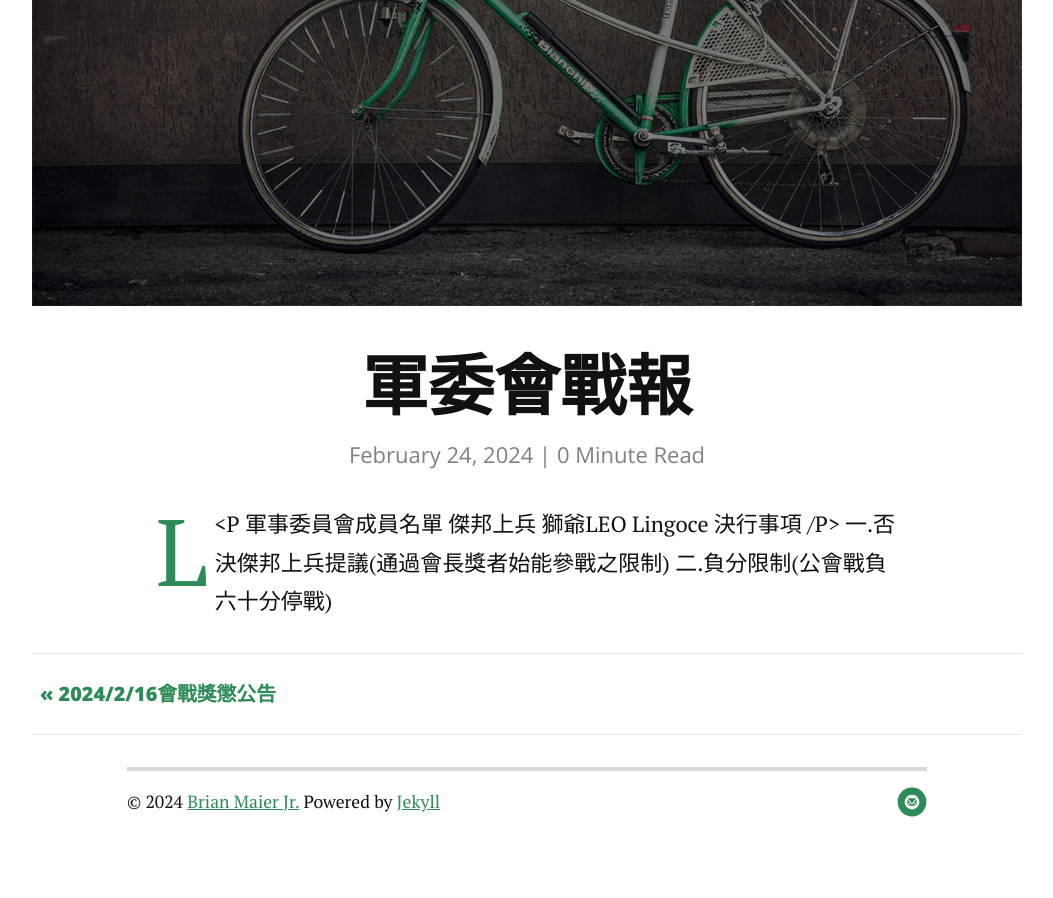
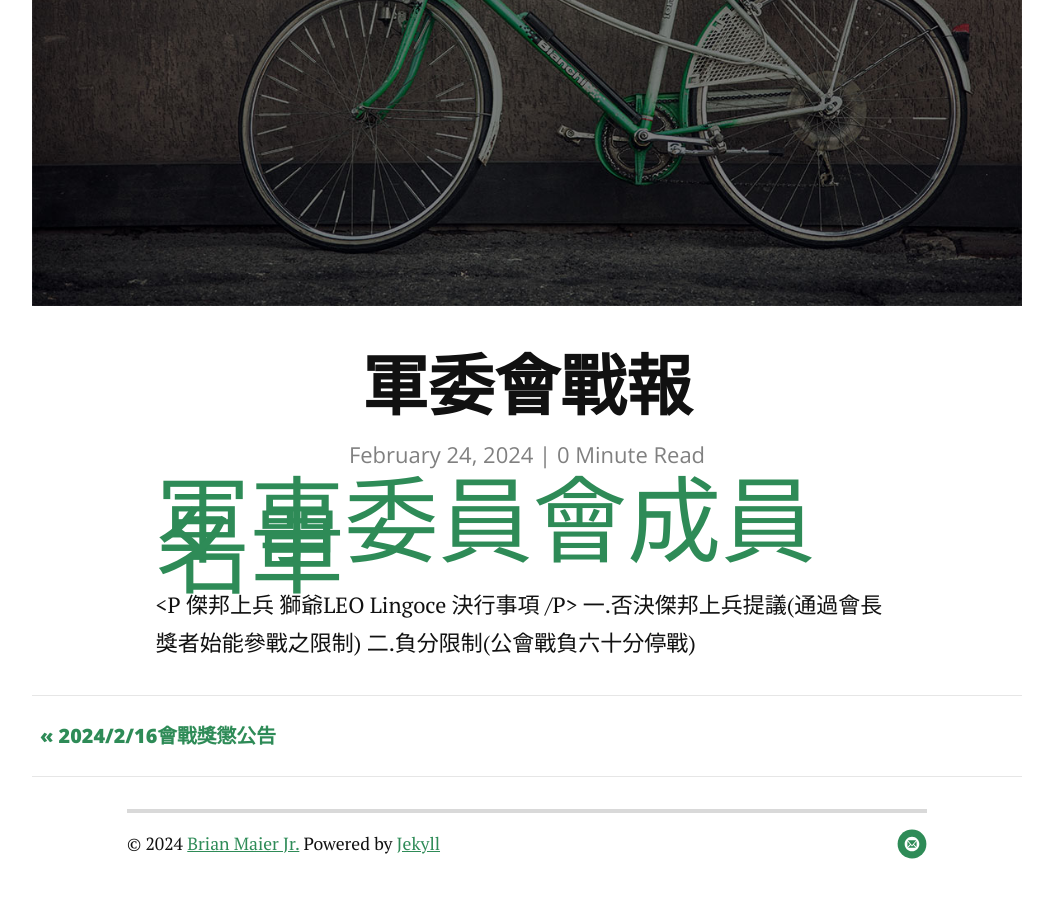
Before and after one commit to jetbomb2012/beloved, a Jekyll site: the page built from _posts/2014-12-14-featured-image.markdown, in a window 1280 px wide and 900 px high, scrolled down 716 px. Shown: the whole window, without its empty margins (113-1166 px from the left). Built offline with Jekyll 4.4.1, drawn with Linux system fonts in a browser that asks for light colours; nearby versions of some CDN libraries; before the commit the page ends 1575 px from its top, so only the background shows below that.

Commit message:
Update 2014-12-14-featured-image.markdown

```diff
--- a/_posts/2014-12-14-featured-image.markdown
+++ b/_posts/2014-12-14-featured-image.markdown
@@ -5,9 +5,9 @@ date:   2024-02-24
 image: touring.jpg
 ---
 
-<p class="intro"><span class="dropcap">L</span></p>
+<p class="intro"><span class="dropcap">軍事委員會成員名單</span></p>
 
-<P 軍事委員會成員名單
+<P
 傑邦上兵
 獅爺LEO
 Lingoce
```
